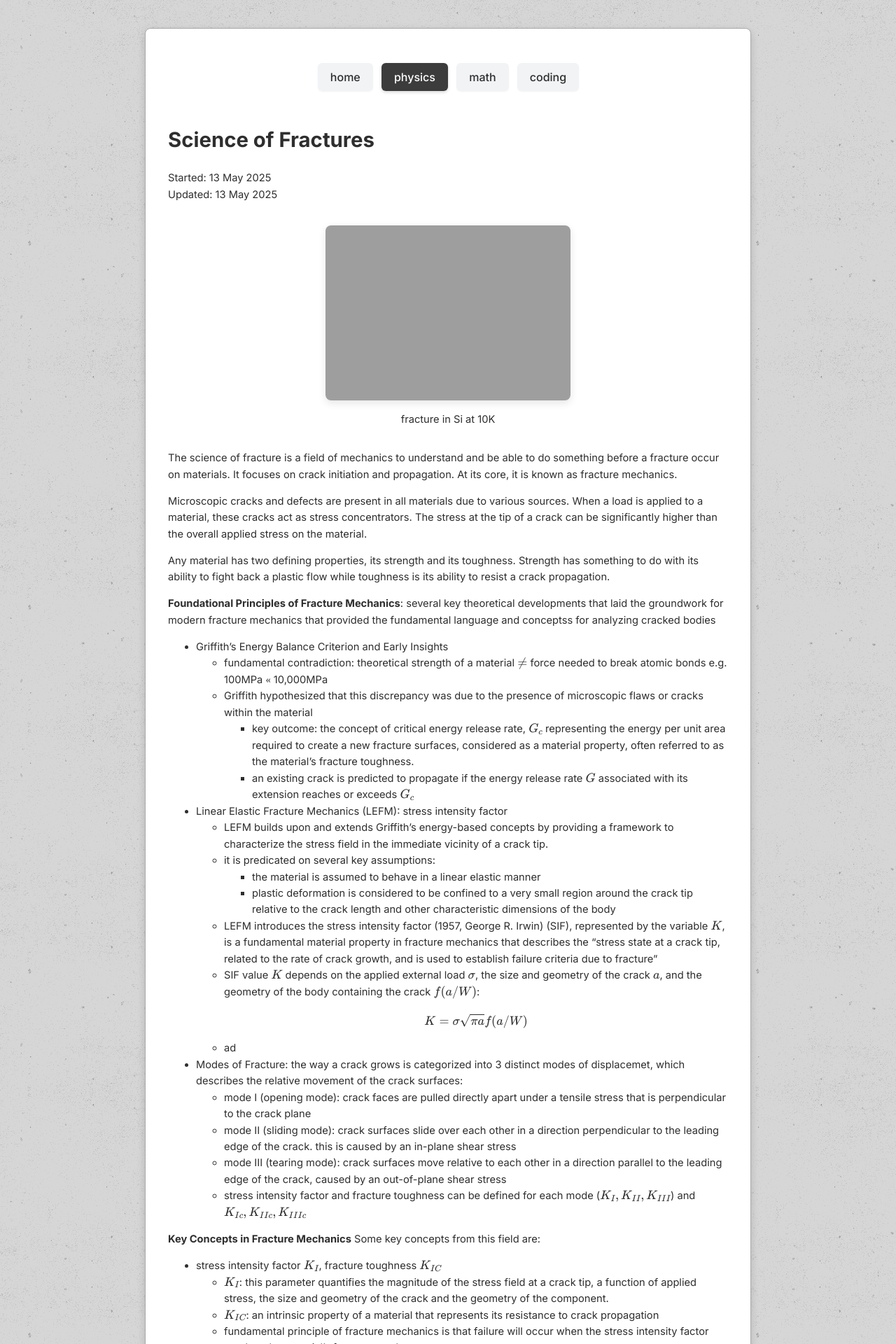
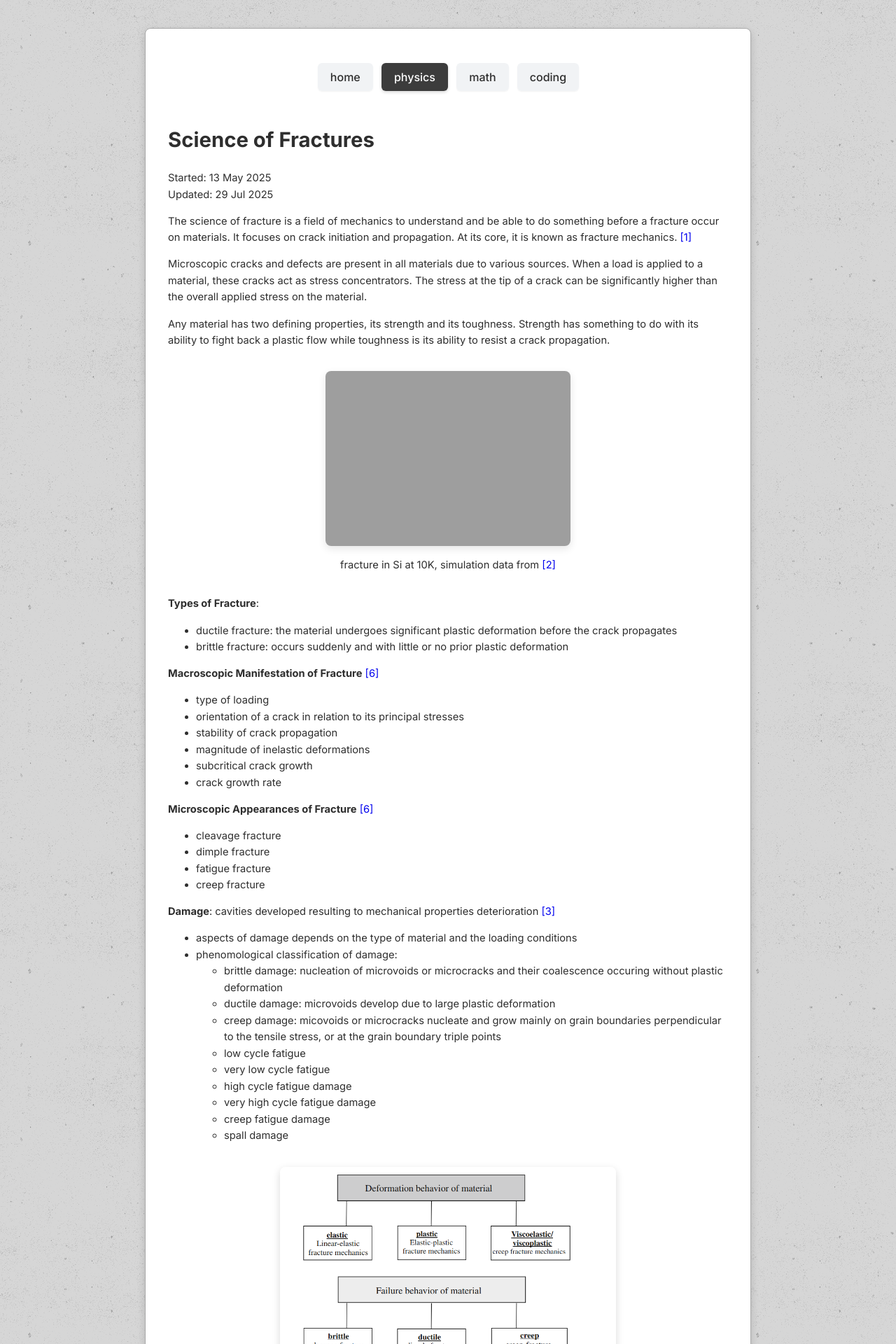
Before and after one commit to antble/antble.github.io, a Jekyll site: the page built from _posts/physics/fracture/2025-13-05-Science-of-fracture.md, in a window 1280 px wide. Shown: the top 1920 px of the page at 70% size. Built offline with Jekyll 4.4.1, drawn with Linux system fonts in a browser that asks for light colours; some of the changed text lies outside the part shown.

Commit message:
added new fracture notes

```diff
--- a/_includes/references_fracture.md
+++ b/_includes/references_fracture.md
@@ -1,4 +1,12 @@
 ### References
-1. https://ocw.tudelft.nl/wp-content/uploads/Materiaalkunde_1_slides_chapter8.pdf
-2. https://zenodo.org/records/1747215
-3.
+<style>
+a {
+  text-decoration: none;
+}
+</style>
+1. <a name="tudelfnotes"></a>https://ocw.tudelft.nl/wp-content/uploads/Materiaalkunde_1_slides_chapter8.pdf
+2. <a name="file" ></a>https://zenodo.org/records/1747215
+3. <a name="murakami2012" ></a>Murakami, S. (2012). Continuum damage mechanics: a continuum mechanics approach to the analysis of damage and fracture (Vol. 185). Springer Science & Business Media.
+4. <a name="irwin1957" ></a>Irwin, G. R. (1957). Analysis of stresses and strains near the end of a crack traversing a plate.
+5. <a name="janssen2024" ></a>Janssen, M., Zuidema, J., & Wanhill, R. (2024). Fracture Mechanics: An Engineering Primer. TU Delft OPEN Books.
+6. <a name="kuna2013" ></a>Meinhard, K. (2013). Finite elements in fracture mechanics: Theory–Numerics–Applications Dordrecht.
--- a/_layouts/default.html
+++ b/_layouts/default.html
@@ -3,7 +3,9 @@
 <html lang="en">
 <head>
   <meta charset="UTF-8">
-  <meta name="viewport" content="width=device-width, initial-scale=1.0">
+  <!-- <meta name="viewport" content="width=device-width, initial-scale=1.0"> -->
+  <meta name="viewport" content="width=1024">
+  <link rel="icon" href="{{ '/favicon.ico' | relative_url }}" type="image/x-icon">
   <title>{% if page.title %}{{ page.title }} | {{ site.title }}{% else %}{{ site.title }}{% endif %}</title>
 
   <!-- Google Fonts -->
@@ -16,18 +18,27 @@
   <link rel="stylesheet" href="{{ '/assets/css/synthwave.css' | relative_url }}"> <!-- Or your chosen theme -->
 
   <!-- MathJax for LaTeX -->
-  <script>
+  <!-- <script>
     window.MathJax = {
       tex: {
         inlineMath: [['$', '$'], ['\\(', '\\)']]
       }
     };
   </script>
-  <script id="MathJax-script" async src="https://cdn.jsdelivr.net/npm/mathjax@3/es5/tex-mml-chtml.js"></script>
+  <script id="MathJax-script" async src="https://cdn.jsdelivr.net/npm/mathjax@3/es5/tex-mml-chtml.js"></script> -->
+  <script>
+  MathJax = {
+    tex: {
+      inlineMath: [['$', '$'], ['\\(', '\\)']],
+      tags: 'ams' // enables automatic equation numbering
+    },
+  };
+  </script>
+  <script src="https://cdn.jsdelivr.net/npm/mathjax@3/es5/tex-mml-chtml.js" async></script>
+
 </head>
 <body>
-
-  <div class="container">
+    <div class="container">
     <main>
       {{ content }}
     </main>
--- a/_posts/physics/fracture/2025-13-05-Science-of-fracture.md
+++ b/_posts/physics/fracture/2025-13-05-Science-of-fracture.md
@@ -2,44 +2,112 @@
 layout: post-physics
 title: "Science of Fractures"
 date: 2025-05-13
-last_modified_at: 2025-05-13
+last_modified_at: 2025-07-29
 category: physics
 tag: physics, mechanics, multiscale
 ---
-<div class="image-caption-container">
-<img src="{{site.url}}/assets/fracture/fracture.gif">
-fracture in Si at 10K
-</div>
-The science of fracture is a field of mechanics to understand and be able to do something before a fracture occur on materials. It focuses on crack initiation and propagation. At its core, it is known as fracture mechanics.
+The science of fracture is a field of mechanics to understand and be able to do something before a fracture occur on materials. It focuses on crack initiation and propagation. At its core, it is known as fracture mechanics. [[1]](#tudelfnotes)
 
 Microscopic cracks and defects are present in all materials due to various sources. When a load is applied to a material, these cracks act as stress concentrators. The stress at the tip of a crack can be significantly higher than the overall applied stress on the material.
 
-
 Any material has two defining properties, its  strength and its toughness. Strength has something to do with its ability to fight back a plastic flow while toughness is its ability to resist a crack propagation.
 
+<div class="image-caption-container">
+<img src="{{site.url}}/assets/fracture/fracture.gif">
+fracture in Si at 10K, simulation data from <a href="#file">[2] </a>
+</div>
+
+**Types of Fracture**:
+- ductile fracture: the material undergoes significant plastic deformation before the crack propagates
+- brittle fracture: occurs suddenly and with little or no prior plastic deformation
+
+**Macroscopic Manifestation of Fracture** [[6]](#kuna2013)
+- type of loading
+- orientation of a crack in relation to its principal stresses
+- stability of crack propagation
+- magnitude of inelastic deformations
+- subcritical crack growth
+- crack growth rate
+
+**Microscopic Appearances of Fracture** [[6]](#kuna2013)
+- cleavage fracture
+- dimple fracture
+- fatigue fracture
+- creep fracture
+
+**Damage**: cavities developed resulting to mechanical properties deterioration [[3]](#murakami2012)
+  - aspects of damage depends on the type of material and the loading conditions
+  - phenomological classification of damage:
+    - brittle damage: nucleation of microvoids or microcracks and their coalescence occuring without plastic deformation
+    - ductile damage: microvoids develop due to large plastic deformation
+    - creep damage: micovoids or microcracks nucleate and grow mainly on grain boundaries perpendicular to the tensile stress, or at the grain boundary triple points
+    - low cycle fatigue
+    - very low cycle fatigue
+    - high cycle fatigue damage
+    - very high cycle fatigue damage
+    - creep fatigue damage
+    - spall damage
+
+
+<div class="my-container">
+<img src="{{ '/assets/fracture/classificationfractureprocesses.png' | relative_url }}"
+    alt="Fracture at different length scale"
+     style="width: 60%; height: auto;"
+     >
+</div>
+<p style="text-align: center; margin-top: 0.5em;">a comprehensive classification list for fracture processes from reference <a href="#kuna2013">(Kuna, 2013)</a> in chapter 2.
+</p>
+
+
+## Modeling Damage
+mechanical representation of damage states $$\Rightarrow f(\text{damage variables})$$ ?
+
+*(covered in detail in chapter 2 from [[3]](#murakami2012)):*
+  - Which effect at the meso-mechanical scale is important when defining damage?
+    - e.g. development of microscopic voids in creep process
+  - mathematical property of the damage variable to describe the damage state?
+    - scalar? vector? tensorial?
+    - scalar damage variable $\psi(0 \leq \psi \leq 1)$
+    - vector damage variable $\boldsymbol{\psi} = \psi \textbf{n}$
+    - second-order damage tensor $\textbf{D}$
+  - how to quantify damage magnitude?
+    - e.g. modeling by effective area reduction: $\psi =  -A\left(\frac{\sigma}{\psi }\right)^m$, $\sigma$ is the stress, $(A,m)$ are material constants.
+
+damage variables: effective stress, uniaxial state of stress
+hypothesis of mechanical equivalence between the damaged and the undamaged material
+other damage variables
+
+Fracture mechanics provides a relation between geometry ($G$), the position and size ($a$) of the crack-like defect, the external loading ($L$), the local crack loading ($B$), the material resistance against crack propagation ($B_c$), and specific deformation law (elasticity, plasticity, etc.) of the material (M) [[6]](#kuna2013):
+\begin{equation}
+  B(G, L, M, a) \leq B_c(M)
+\end{equation}
+
+## Key Concepts
 **Foundational Principles of Fracture Mechanics**: several key theoretical developments that laid the groundwork for modern fracture mechanics that provided the fundamental language and conceptss for analyzing cracked bodies
   -  Griffith's Energy Balance Criterion and Early Insights
      -  fundamental contradiction: theoretical strength of a material $\neq$ force needed to break atomic bonds e.g. 100MPa $<<$ 10,000MPa
      -  Griffith hypothesized that this discrepancy was due to the presence of microscopic flaws or cracks within the material
         -  key outcome: the concept of critical energy release rate, $G_c$ representing the energy per unit area required to create a new fracture surfaces, considered as a material property, often referred to as the material's fracture toughness.
         -  an existing crack is predicted to propagate if the energy release rate $G$ associated with its extension reaches or exceeds $G_c$
+        - crack growth occurs when: (energy released from material relaxation) $\geq$ (energy required to create new crack surfaces)
   -  Linear Elastic Fracture Mechanics (LEFM): stress intensity factor
      -  LEFM builds upon and extends Griffith's energy-based concepts by providing a framework to characterize the stress field in the immediate vicinity of a crack tip.
+        -  stress distribution around and close to a crack tip is always the same [[5]](#janssen2024)
      -  it is predicated on several key assumptions:
         -  the material is assumed to behave in a linear elastic manner
         -  plastic deformation is considered to be confined to a very small region around the crack tip relative to the crack length and other characteristic dimensions of the body
-     - LEFM introduces the stress intensity factor (1957, George R. Irwin) (SIF), represented by the variable $K$, is a fundamental material property in fracture mechanics that describes the "stress state at a crack tip, related to the rate of crack growth, and is used to establish failure criteria due to fracture"
+     - LEFM introduces the stress intensity factor [(George R. Irwin, 1957)](#irwin1957) (SIF), represented by the variable $K$, is a fundamental material property in fracture mechanics that describes the "stress state at a crack tip, related to the rate of crack growth, and is used to establish failure criteria due to fracture"
      - SIF value $K$ depends on the applied external load $\sigma$, the size and geometry of the crack $a$, and the geometry of the body containing the crack $f(a/W)$:
         \begin{equation}
             K = \sigma \sqrt{\pi a} f(a/W)
             \label{eq:sif}
         \end{equation}
-      - ad
-  - Modes of Fracture: the way a crack grows is categorized into 3 distinct modes of displacemet, which describes the relative movement of the crack surfaces:
+  - Modes of Fracture: the way a crack grows is categorized into 3 distinct modes of displacement, which describes the relative movement of the crack surfaces:
       - mode I (opening mode): crack faces are pulled directly apart under a tensile stress that is perpendicular to the crack plane
       - mode II (sliding mode): crack surfaces slide over each other in a direction perpendicular to the leading edge of the crack. this is caused by an in-plane shear stress
       - mode III (tearing mode): crack surfaces move relative to each other in a direction parallel to the leading edge of the crack, caused by an out-of-plane shear stress
-      - stress intensity factor and fracture toughness can be defined for each mode ($K_I, K_{II}, K_{III}$) and $$K_{Ic}, K_{IIc}, K_{IIIc}$$
+  - Stress intensity factor and fracture toughness can be defined for each mode ($K_I, K_{II}, K_{III}$) and $$K_{Ic}, K_{IIc}, K_{IIIc}$$
+    - will equation \eqref{eq:sif} change for each mode?
 
 **Key Concepts in Fracture Mechanics**
 Some key concepts from this field are:
@@ -68,21 +132,28 @@ Some key concepts from this field are:
     alt="Fracture at different length scale"
      style="width: 45%; height: auto;"
      >
-<p text-align="center">Fracture at different length scale</p>
 </div>
+<p style="text-align: center; margin-top: 0.5em;">Fracture at different length scale <a href="#murakami2012">(Murakami, 2012)</a>
+</p>
+
 
 - **Nanoscale fracture** ($<100$ nm): fracture is governed by the discrete interactions between individual atoms and molecules
   - key phenomena at this scale include the explicit breaking of atomic bonds at a crack tip, the nucleation and motion of dislocations from highly stressed regions near a crack,
   - modeling tools:
     - molecular dynamics (MD)
     - DFT (for higher accuracy) and other quantum mechanical methods if electronic effects in bond breaking is important
-
+  - Mechanism of damage: tensile decohesion or shear decohesion [[3]](#murakami2012)
 - **Microscale fracture** (100nm-100$\mu$m)
   - key features at this scale include grain boundaries in polycrystalline materials, interfaces between different phases in multi-phase materials, the presence of inclusions or precipitates, microscopic voids, and the formation and interaction of microcracks.
   - modeling tools:
     - continuum mechanics formulation (e.g., crsytal plasticity finite element methods (CPFEM))
     - cohesive finite element modeling, cohesive zone models (CZMs)
     - phase-field models to captura crack propagation through heterogeneous microstructures
+  - Mechanism of damage:
+      1. cleavage
+      2. growth and coalescence of microvoids
+      3. glide plane decohesion
+      4. void growth due to grain-boundary diffusion
 - **Mesoscale fracture** (100$\mu$m - few mm\cm)
   - bridges the gap between detailed microscopic behavior and macroscopic continuum response
   - this scale often involve the collective behavior of multiple microcracks, the accumulation of distributed damage, and the localization of this damage into larger, more distinct crack bands.
@@ -97,8 +168,8 @@ Some key concepts from this field are:
     - cracks are typically treated as distinct geometric discontinuities rather than diffuse damage zones (though CDM can also be applied at this scale with homogenized damage properties)
     - primary focus of macroscale fracture modeling is on assessing structural integrity, determining crack stability (i.e., whether an existing crack will propagate under given loads), predicting the remaining service life of cracked components, and understanding fatigue crack growth behavior.
     - modeling tools:
-      -  Linear Elastic Fracture Mechanics (LEFM)
-      -  Elastic-Plastic Fracture Mechanics (EPFM)
+      -  [Linear Elastic Fracture Mechanics (LEFM)](#linear-elastic-fracture-mechanics)
+      -  [Elastic-Plastic Fracture Mechanics (EPFM)](#elastic-plastic-fracture-mechanics)
       -  Finite Element Method (FEM) is extensively employed, often with specialized techniques to represent cracks, such as discrete crack elements, cohesive zone elements along potential crack paths
       -  advanced methods like the Extended Finite Element Method (XFEM)
       -  Peridynamics, particularly suited for large-scale simulations involving dynamic fracture and fragmentation
@@ -106,10 +177,11 @@ Some key concepts from this field are:
 A significant hurdle in comprehensive fracture analysis is the "scale-mismatch" challenge. Phenomena that are critical at a lower scale (e.g., the diffusion of hydrogen atoms at the nanoscale, or the interaction of dislocations with precipitates at the microscale) can have profound and often detrimental consequences at a higher scale (e.g., hydrogen embrittlement leading to macroscopic failure, or the initiation of fatigue cracks). However, directly simulating these processes across the entire range of scales—from atomic interactions to component failure—is typically computationally prohibitive.
 
 
-Molecular dynamics simulations, for example, are powerful for elucidating atomistic mechanisms but are severely limited in the time and length scales they can practically address. One way to overcome this, with the current advent of GPUs, is to use an computationally efficient force field that would allow large scale and long range simulations. Conversely, macroscale models often rely on phenomenological constitutive laws that might not accurately capture the underlying physics if they are not properly informed by an understanding of lower-scale behaviors. This scale mismatch necessitates the development of robust multiscale modeling strategies or the formulation of advanced, physics-informed macroscale models that can effectively encapsulate the critical effects of lower-scale phenomena without requiring their explicit resolution. [Knuth, 1984](#knuth1984)
+Molecular dynamics simulations, for example, are powerful for elucidating atomistic mechanisms but are severely limited in the time and length scales they can practically address. One way to overcome this, with the current advent of GPUs, is to use an computationally efficient force field that would allow large scale and long range simulations. Conversely, macroscale models often rely on phenomenological constitutive laws that might not accurately capture the underlying physics if they are not properly informed by an understanding of lower-scale behaviors. This scale mismatch necessitates the development of robust multiscale modeling strategies or the formulation of advanced, physics-informed macroscale models that can effectively encapsulate the critical effects of lower-scale phenomena without requiring their explicit resolution.
 
+## Linear Elastic Fracture Mechanics
+## Elastic-Plastic Fracture Mechanics
+  -
 
 ---
-## References
-
 {% include references_fracture.md %}
```
Also changed, not shown: other parts of _posts/physics/fracture/2025-13-05-Science-of-fracture.md (+0 -4 lines), assets/fracture/classificationfractureprocesses.png (added).
